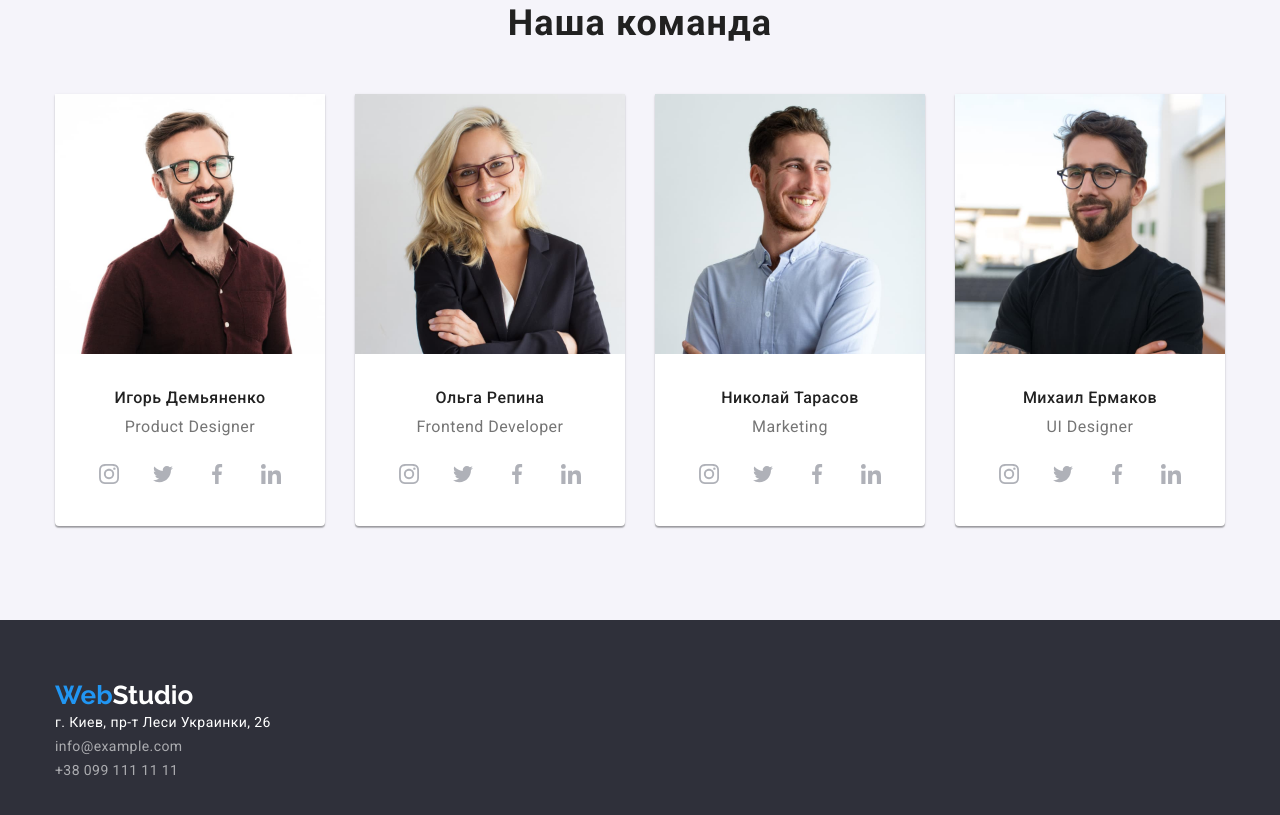
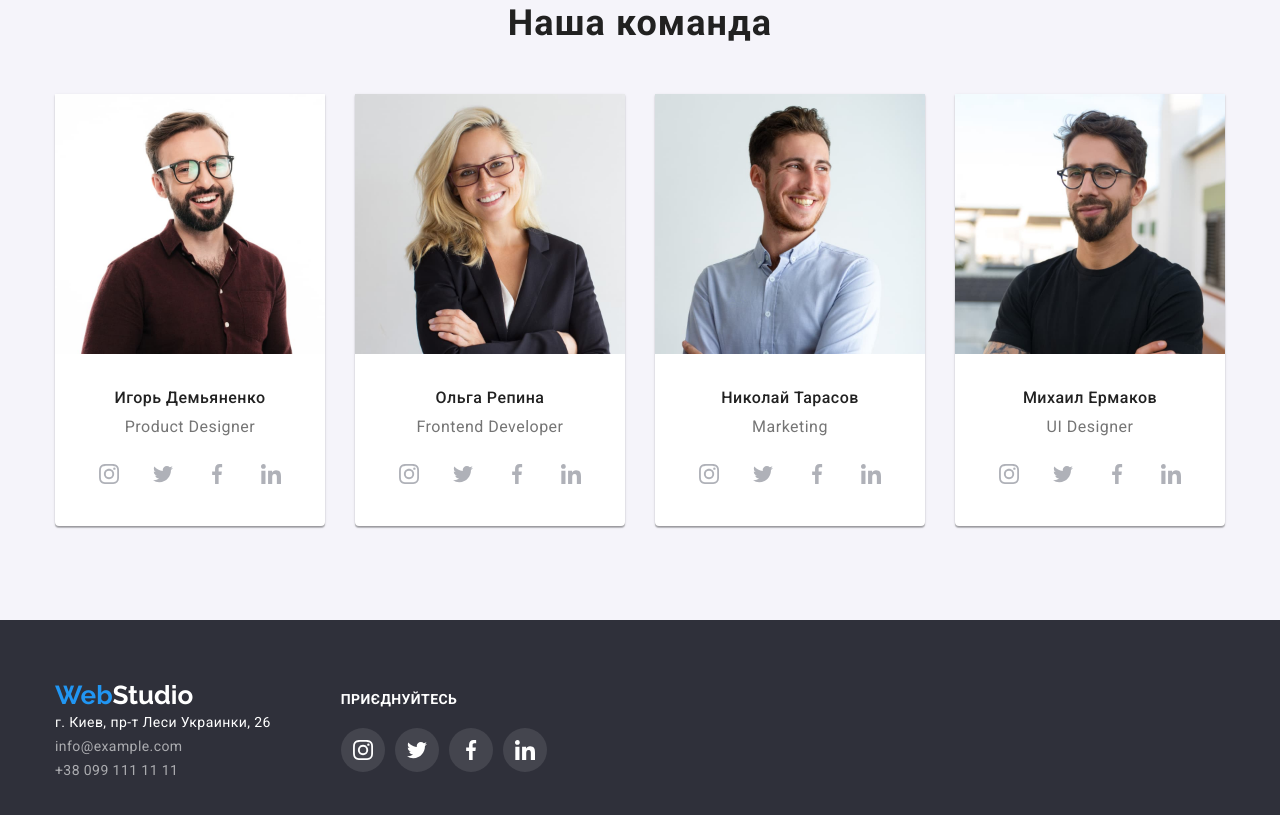
Before and after one commit to Liuba-teleman/goit-markup-hw-04, a plain HTML site: page index.html in a window 1280 px wide. Shown: the part 1541-2356 px from the top of the page. Drawn offline with nearby package versions, Linux system fonts and the light colour scheme.

Commit message:
footer eddit

```diff
--- a/css/styles.css
+++ b/css/styles.css
@@ -107,6 +107,8 @@ a {
   url(../img/hero-bg.jpg);
   color: rgba(255, 255, 255, 1);
   padding: 200px 0px;
+  max-width: 1600px;
+  margin: auto;
 
  }
 
@@ -253,6 +255,8 @@ margin-bottom: 50px;
 padding-top: 94px;
 padding-bottom: 94px;
 background: #F5F4FA;
+max-width: 1600px;
+margin: auto;
   }
 .team-member{
 font-weight: 500;
@@ -306,6 +310,21 @@ fill:#AFB1B8;
 .contacts {
 color: #757575;
   }
+.footer .footer-wrap{
+display: flex;
+gap: 70px;
+align-items: baseline;
+}
+.footer-invite-title {
+margin-top: 0;
+margin-bottom: 20px;
+color: #ffffff;
+font-size: 14px;
+line-height: 1.14;
+letter-spacing: 0.03em;
+text-transform: uppercase;
+  }
+
 .navList a:hover,
 .navList a:focus,
 .contactsList a:hover,
@@ -316,6 +335,8 @@ color: #757575;
   background-color: #2f303a;
   padding-top: 60px;
   padding-bottom: 60px;
+  max-width: 1600px;
+  margin: auto;
 }
 
 .address {
@@ -333,7 +354,32 @@ color: #757575;
   line-height: 1.71;
   letter-spacing: 0.03em;
   color: rgba(255, 255, 255, 0.6);
-}
+  }
+.footer-soc-link {
+width: 44px;
+height: 44px;
+border-radius: 50%;
+background: rgba(255, 255, 255, 0.1);
+display: flex;
+align-items: center;
+justify-content: center;
+ }
+ .footer-soc-link:hover,
+ .footer-soc-link:focus{
+  background-color: #2196f3;
+ }
+  .footer-soc-link:hover .team-soc-icon,
+ .footer-soc-link:focus .team-soc-icon{
+  fill: #ffffff;
+ }
+ .footer-soc{
+display: flex;
+justify-content: center;
+gap: 10px;
+  }
+  .footer-soc-icon{
+fill:#FFFFFF;
+  }
 p, h1,h2,h3,h4,h5,h6 {
   margin: 0;
 }
--- a/index.html
+++ b/index.html
@@ -228,9 +228,10 @@
     </main>
     <footer class="footer">
         <div class="container">
+          <div class="footer-wrap">
+            <div>
           <a class="logo-footer" href="index.html"> <span >Web</span>Studio</a>
-
-            <address class="footer-adress">
+          <address class="footer-adress">
                 <ul>
                     <li>
                       <a class="address"
@@ -244,9 +245,36 @@
                         <a href="tel:+380991111111">+38 099 111 11 11</a>
                     </li>
                 </ul>
-            </address>
-        </div>
-    </footer>
+          </address>
+            </div>
+          <div class="footer-ivite">
+           <h2 class="footer-invite-title">Приєднуйтесь</h2>
+           <ul class="footer-soc list">
+                      <li class="footer-soc-item"><a href="" class="footer-soc-link link">
+                        <svg class="footer-soc-icon" width="20" height="20">
+                          <use href="./img/symbol-defs.svg#icon-instagram"></use>
+                        </svg>
+                      </a></li>
+                      <li class="footer-soc-item"><a href="" class="footer-soc-link link">
+                        <svg class="footer-soc-icon" width="20" height="20">
+                          <use href="./img/symbol-defs.svg#icon-twitter"></use>
+                        </svg>
+                      </a></li>
+                      <li class="footer-soc-item"><a href="" class="footer-soc-link link">
+                        <svg class="footer-soc-icon" width="20" height="20">
+                          <use href="./img/symbol-defs.svg#icon-facebook"></use>
+                        </svg>
+                      </a></li>
+                      <li class="footer-soc-item"><a href="" class="footer-soc-link link">
+                        <svg class="footer-soc-icon" width="20" height="20">
+                          <use href="./img/symbol-defs.svg#icon-linkedin"></use>
+                        </svg>
+                      </a></li>
+            </ul>
+          </div>
+            </div>
+          </div>
+   </footer>
 </body>
 
 </html>
```
Also changed, not shown: portfolio.html (+29 -1 lines).
